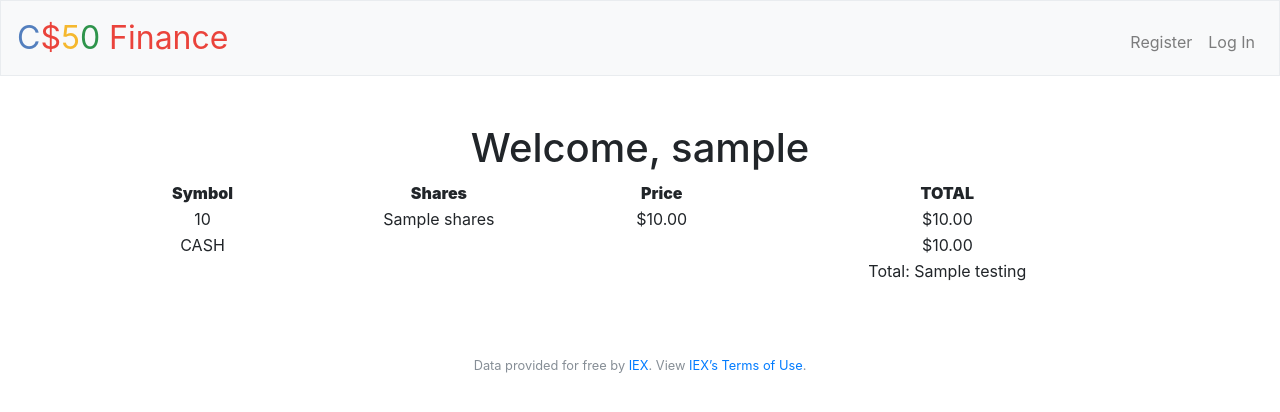
After one commit to mrizzini/CS50_PSet7, a Flask app: template finance/templates/index.html in a window 1280 px wide. The commit adds this page. Shown: the top 412 px of the page. Run offline with Flask 2, Linux system fonts and the light colour scheme; the template is opened without the code that fills it: most values are stand-ins (such as "Sample title", 1, 10 or a date in 2020); some libraries are stand-ins or nearby versions.

Commit message:
cleaning up earlier code

```diff
--- a/finance/application.py
+++ b/finance/application.py
@@ -40,14 +40,66 @@ db = SQL("sqlite:///finance.db")
 @login_required
 def index():
     """Show portfolio of stocks"""
-    return apology("TODO")
+    return render_template("quote.html")
+    # return redirect("/quote")
+    # return apology("TODO")
 
 
 @app.route("/buy", methods=["GET", "POST"])
 @login_required
 def buy():
     """Buy shares of stock"""
-    return apology("TODO")
+
+    if request.method == "POST":
+        if not lookup(request.form.get("symbol")):
+            return apology("please input symbol")
+        if not request.form.get("shares"):
+            return apology("please input amount of shares")
+
+        quote = lookup(request.form.get("symbol"))
+        numberOfShares = int(request.form.get("shares"))
+        totalPrice = float(numberOfShares * quote["price"])
+        stockSymbol = quote["symbol"]
+        userId = session["user_id"]
+
+        # print("total price", totalPrice)
+        # print("number of shares", numberOfShares)
+        # print("price", quote["symbol"])
+
+        if type(quote) is dict and numberOfShares > 0:
+            cash = db.execute("SELECT cash FROM users WHERE id = :userId", userId=session["user_id"])
+            # print("cash is", cash)
+            userBalance = (cash[0]["cash"])
+            # print("cash test", cashTest)
+            if userBalance < totalPrice:
+                return apology("Insufficient funds")
+            db.execute("INSERT INTO portfolio (id, stockSymbol, shares) VALUES(:ID, :stockName, :amountOfShares)", ID=session["user_id"], stockName=stockSymbol, amountOfShares=numberOfShares)
+            db.execute("UPDATE users SET cash = cash - :totalPrice WHERE id = :userId", totalPrice=float(numberOfShares * quote["price"]), userId=session["user_id"])
+            stockArray = db.execute("SELECT * from portfolio WHERE id = :userId", userId=userId)
+            # print("stock array is", stockArray)
+            currentPriceArray = []
+            for stock in stockArray:
+                currentPriceArray.append(lookup(stock["stockSymbol"]))
+            # print("current prices are", currentPriceArray)
+            user = db.execute("SELECT * from users WHERE id = :userId", userId=userId)
+            # print("USER IS", user)
+
+            completeStockInfo = zip(stockArray, currentPriceArray)
+
+
+            # for element1, element2 in completeStockInfo:
+                # print(element1, element2)
+                # print("currentPriceArray is", element2)
+            # print("complete stock info is ", completeStockInfo.stockArray)
+            # for element1, element2 in result:
+                # print(element1, element2)
+
+            return render_template("index.html", userInfo = user, priceInfo = completeStockInfo)
+
+        else:
+            return apology("invalid input")
+
+    return render_template("buy.html")
 
 
 @app.route("/history")
@@ -112,7 +164,7 @@ def quote():
 
     if request.method == "POST":
         quote = lookup(request.form.get("symbol"))
-        print(quote)
+        # print(quote)
         if type(quote) is dict:
             return render_template("quoted.html", stockQuote=quote)
         else:
@@ -128,24 +180,27 @@ def register():
     if request.method == "POST":
 
         if not request.form.get("username"):
-            return apology("missing username", 403)
+            return apology("missing username", 400)
 
         if not request.form.get("password"):
-            return apology("missing password", 403)
+            return apology("missing password", 400)
 
         if not request.form.get("confirmation"):
-            return apology("missing password confirmation", 403)
+            return apology("missing password confirmation", 400)
 
         if request.form.get("password") != request.form.get("confirmation"):
-            return apology("password does not match confirmation", 403)
+            return apology("password does not match confirmation", 400)
 
         # result = db.execute("INSERT INTO users (username, hash) VALUES ('%s','%s')" % (request.form.get("username"), generate_password_hash(request.form.get("password"))))
-        db.execute("INSERT INTO users (username, hash) VALUES(:username, :hash)", username=request.form.get("username"), hash=generate_password_hash(request.form.get("password")))
+        if not db.execute("INSERT INTO users (username, hash) VALUES(:username, :hash)", username=request.form.get("username"), hash=generate_password_hash(request.form.get("password"))):
+            return apology("username already taken", 400)
+
+        # db.execute("INSERT INTO users (username, hash) VALUES(:username, :hash)", username=request.form.get("username"), hash=generate_password_hash(request.form.get("password")))
 
         rows = db.execute("SELECT * FROM users WHERE username = :username", username=request.form.get("username"))
         session["user_id"] = rows[0]["id"]
 
-        return redirect("/")
+        return redirect("/", 200)
 
     return render_template("register.html")
 
--- /dev/null
+++ b/finance/templates/index.html
@@ -0,0 +1,49 @@
+{% extends "layout.html" %}
+
+{% block title %}
+    Log In
+{% endblock %}
+
+{% block main %}
+    <h1>Welcome, {{userInfo[0]["username"]}}</h1>
+
+<table style="width:100%">
+  <tr>
+    <th><b>Symbol</b></th>
+    <th><b>Shares</b></th>
+    <th><b>Price</b></th>
+    <th><b>TOTAL</b></th>
+  </tr>
+
+{% for stock, prices in priceInfo %}
+  <tr>
+    <td>{{stock.stockSymbol}}</td>
+    <td>{{stock.shares}}</td>
+    <td>{{"$%.2f" | format(prices.price)}}</td>
+    <td>{{"$%.2f" | format(prices.price * stock.shares) }}</td>
+
+{% endfor %}
+  </tr>
+  <tr>
+    <td>CASH</td>
+    <td></td>
+    <td></td>
+    <td>{{"$%.2f" | format(userInfo[0]["cash"])}}</td>
+  </tr>
+  <tr>
+    <td></td>
+    <td></td>
+    <td></td>
+  {% for stock, prices in priceInfo %}
+  {% set testing = prices.price %}
+  {% endfor %}
+  <td>Total: {{testing}}</td>
+
+  </tr>
+
+</table>
+<br>
+<!--<h3>Your current cash balance is {{"$%.2f" | format(userInfo[0]["cash"])}}</h3>-->
+<!--<h3>Your grand total balance is {{priceInfo | sum(attribute='price')}}</h3>-->
+
+{% endblock %}
```
Also changed, not shown: finance/templates/buy.html (added, +17 -0 lines), finance/templates/quoted.html (+0 -11 lines), finance/finance.db.
